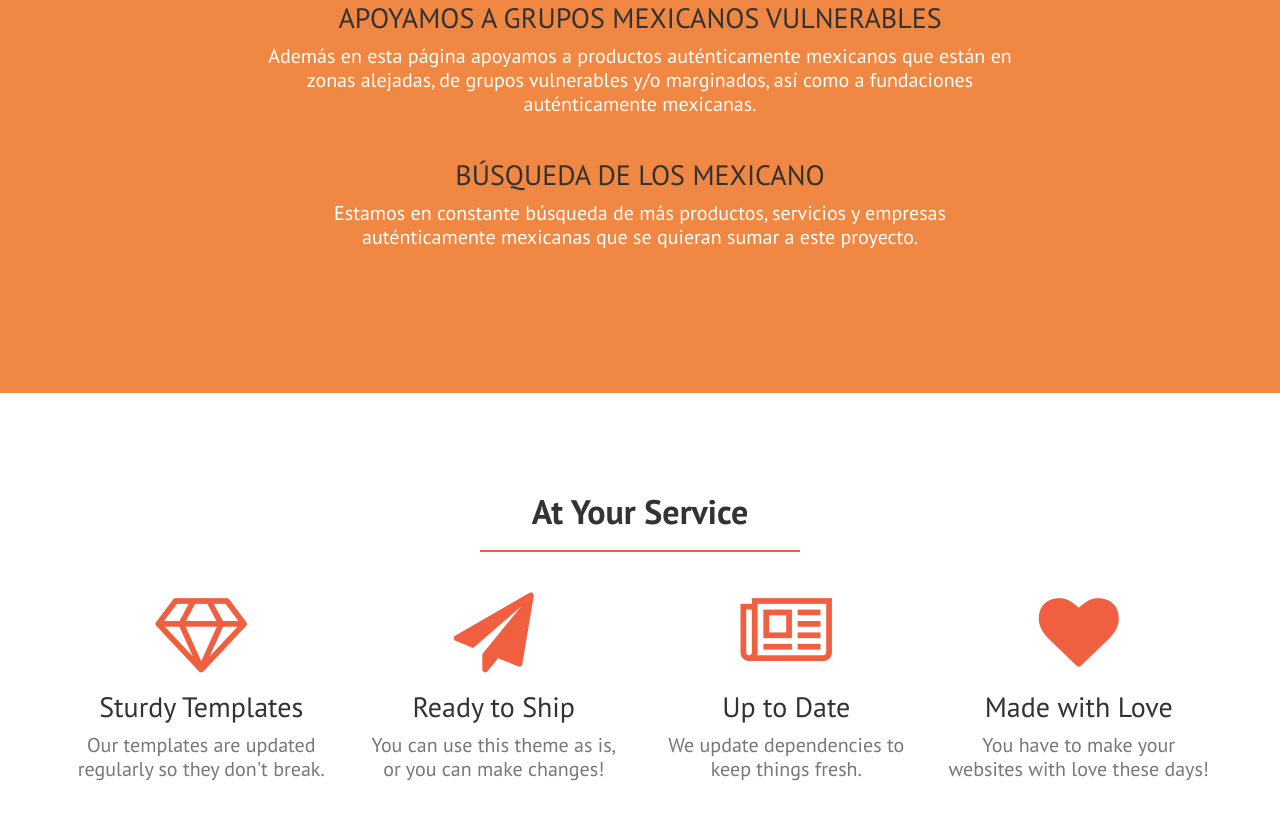
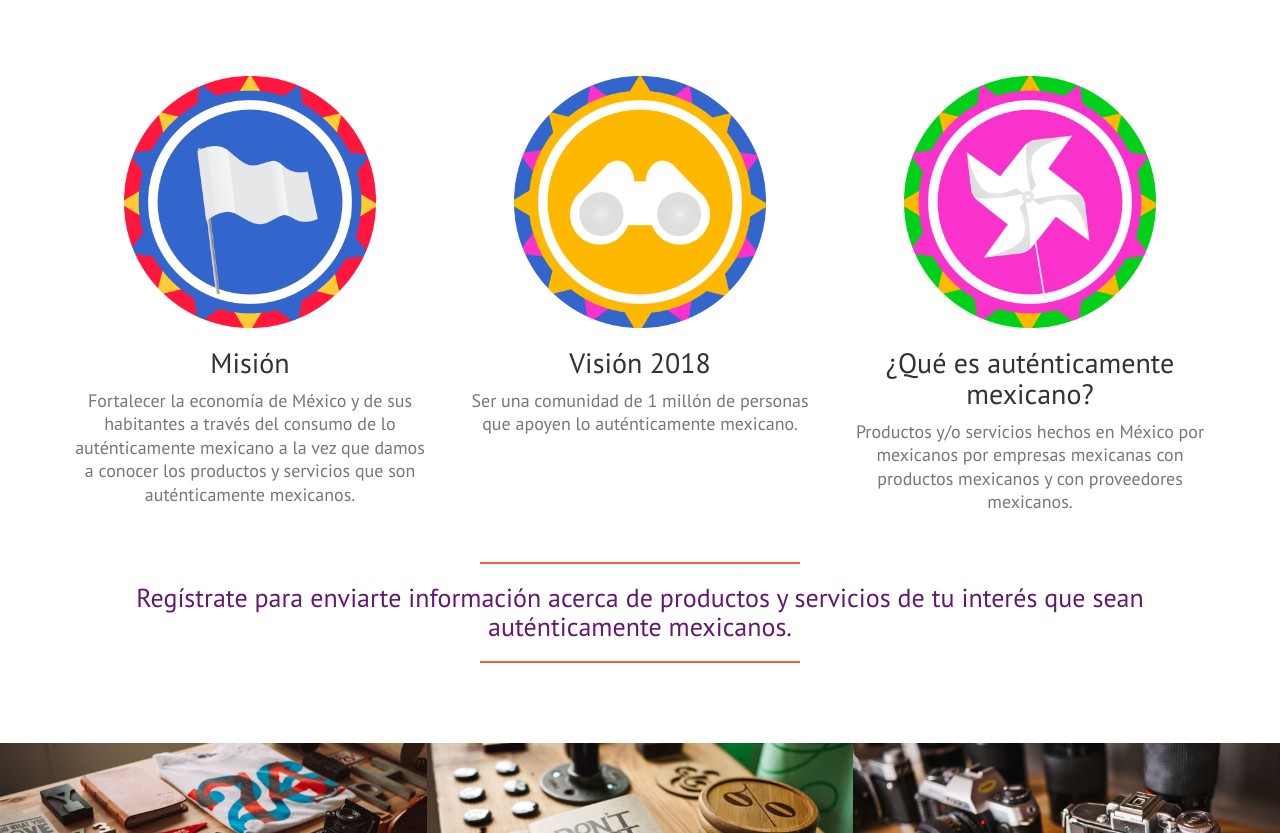
Before and after one commit to albertotaba/vamosmexico, a website: page index.html in a window 1280 px wide. Shown: the part 1427-2260 px from the top of the page. Drawn offline with nearby package versions, Linux system fonts and the light colour scheme.

Commit message:
Misión, visión

```diff
--- a/css/creative.css
+++ b/css/creative.css
@@ -42,7 +42,7 @@ h6 {
   font-family: 'PT Sans', sans-serif;
 }
 h1 {
-  font-size: 80px;
+  font-size: 100px;
   font-weight: 700;
 }
 h2 {
@@ -53,9 +53,13 @@ h3 {
   color: #323233;
   font-size: 28px;
 }
+h4 {
+  color: #641872;
+  font-size: 26px;
+}
 p {
-  font-size: 20px;
-  line-height: 1.2;
+  font-size: 18px;
+  line-height: 1.3;
   margin-bottom: 20px;
 }
 .bg-primary {
@@ -69,11 +73,24 @@ p {
   color: rgba(255, 255, 255, 0.7);
 }
 section {
-  padding: 100px 0;
+  padding: 60px 0;
 }
 aside {
   padding: 50px 0;
 }
+
+.peque{
+  width: 70%;
+  height: 70%;
+}
+
+
+/* ---- Imágenes Misión, visión, auténtico */
+.wrapper {
+   width: 100%;
+}
+
+/* ---- Imágenes Misión, visión, auténtico */
 .no-padding {
   padding: 0;
 }
@@ -121,6 +138,8 @@ aside {
 .navbar-default .nav > li.active > a:focus:hover {
   background-color: transparent;
 }
+
+/* ----RESOLUCIÓN 768---- */
 @media (min-width: 768px) {
   .navbar-default {
     background-color: transparent;
@@ -186,7 +205,7 @@ header .header-content .header-content-inner h1 {
   text-transform: uppercase;
   margin-top: 0;
   margin-bottom: 0;
-  font-size: 65px;
+  font-size: 90px;
 }
 header .header-content .header-content-inner hr {
   margin: 30px auto;
@@ -194,7 +213,7 @@ header .header-content .header-content-inner hr {
 header .header-content .header-content-inner p {
   font-weight: 300;
   color: rgba(255, 255, 255);
-  font-size: 24px;
+  font-size: 36px;
   margin-bottom: 50px;
 }
 @media (min-width: 768px) {
@@ -215,10 +234,10 @@ header .header-content .header-content-inner p {
     margin-right: auto;
   }
   header .header-content .header-content-inner h1 {
-    font-size: 55px;
+    font-size: 90px;
   }
   header .header-content .header-content-inner p {
-    font-size: 24px;
+    font-size: 36px;
     max-width: 80%;
     margin-left: auto;
     margin-right: auto;
@@ -231,6 +250,7 @@ header .header-content .header-content-inner p {
   max-width: 400px;
   margin: 50px auto 0;
 }
+/* ----RESOLUCIÓN 992----    */
 @media (min-width: 992px) {
   .service-box {
     margin: 20px auto 0;
@@ -285,6 +305,8 @@ header .header-content .header-content-inner p {
 .portfolio-box:focus {
   outline: none;
 }
+
+/* ----RESOLUCIÓN 768----    */
 @media (min-width: 768px) {
   .portfolio-box .portfolio-box-caption .portfolio-box-caption-content .project-category {
     font-size: 16px;
--- a/index.html
+++ b/index.html
@@ -8,6 +8,7 @@
     <meta name="viewport" content="width=device-width, initial-scale=1">
     <meta name="description" content="">
     <meta name="author" content="">
+    <link rel="icon" type="image/png" href="img/vmx.jpg">
 
     <title>Vamos México</title>
 
@@ -49,13 +50,13 @@
             <div class="collapse navbar-collapse" id="bs-example-navbar-collapse-1">
                 <ul class="nav navbar-nav navbar-right">
                     <li>
-                        <a class="page-scroll" href="#about">¿Qué es Vamos México?</a>
+                        <a class="page-scroll" href="#somos">¿Qué es Vamos México?</a>
                     </li>
                     <li>
-                        <a class="page-scroll" href="#services">Registro</a>
+                        <a class="page-scroll" href="#registro">Registro</a>
                     </li>
                     <li>
-                        <a class="page-scroll" href="#portfolio">Contacto</a>
+                        <a class="page-scroll" href="#contacto">Contacto</a>
                     </li>
                 </ul>
             </div>
@@ -67,22 +68,22 @@
     <header>
         <div class="header-content">
             <div class="header-content-inner">
-                <h1 id="homeHeading">VAMOS MÉXICO</h1>
+                <h1 id="homeheading">VAMOS MÉXICO</h1>
                 <hr>
                 <p>Apoyamos lo auténticamente mexicano</p>
-                <a href="#about" class="btn btn-primary btn-xl page-scroll">Conoce más</a>
+                <a href="#somos" class="btn btn-primary btn-xl page-scroll">Conoce más</a>
             </div>
         </div>
     </header>
 
-    <section class="bg-primary" id="about">
+    <section class="bg-primary" id="somos">
         <div class="container">
             <div class="row">
                 <div class="col-lg-8 col-lg-offset-2 text-center">
                     <h2 class="section-heading">¿QUÉ ES VAMOS MÉXICO?</h2>
                     <hr class="purple">
                     <br>
-                    <h3 class="section-heading">SAQUEMOS ADELANTE A NUESTRO HERMOSO PAÍS</h2>
+<!--                     <h3 class="section-heading">SAQUEMOS ADELANTE A NUESTRO HERMOSO PAÍS</h2>
                         <p>Es una página con el objetivo de apoyar a México, en la cual daremos a conocer productos y servicios auténticamente mexicanos.<br> <br>
                     <h3 class="section-heading">CONSUME LO MEXICANO</h2>
                         <p>Sabemos que no todo lo que normalmente consumimos es auténticamente mexicano, es por ello que también nos enfocamos a apoyar a las empresas que quieran ser auténticamente mexicanas a lograrlo. <br> <br>
@@ -92,56 +93,70 @@
                         <p>Además en esta página apoyamos a productos auténticamente mexicanos que están en zonas alejadas, de grupos vulnerables y/o marginados, así como a fundaciones auténticamente mexicanas.  <br> <br>
                     <h3 class="section-heading">BÚSQUEDA DE LOS MEXICANO</h2>
                         <p>Estamos en constante búsqueda de más productos, servicios y empresas auténticamente mexicanas que se quieran sumar a este proyecto. <br> <br>
+                    </p> -->
+                    <p>
+                    Una página con el objetivo de apoyar a México, en la cual daremos a conocer productos y servicios auténticamente mexicanos. Con el fin de sacar adelante a nuestro hermoso país. <br> <br>
+                    Sabemos que no todo lo que normalmente consumimos es auténticamente mexicano, es por ello que también nos enfocamos a apoyar a las empresas que quieran ser auténticamente mexicanas a lograrlo. <br> <br>
+                    Así mismo impulsamos las empresas auténticamente mexicanas de reciente creación y promoveremos la creación de más empresas auténticamente mexicanas. <br> <br>
+                    Además en esta página apoyamos a productos auténticamente mexicanos que están en zonas alejadas, de grupos vulnerables y/o marginados, así como a fundaciones auténticamente mexicanas. <br> <br>
+                    Estamos en constante búsqueda de más productos, servicios y empresas auténticamente mexicanas que se quieran sumar a este proyecto.
+
                     </p>
                 </div>
             </div>
         </div>
     </section>
 
-    <section id="services">
+    <section id="registro">
         <div class="container">
             <div class="row">
-                <div class="col-lg-12 text-center">
-                    <h2 class="section-heading">At Your Service</h2>
-                    <hr class="primary">
-                </div>
+                <div class="col-lg-12 text-center"></div>
             </div>
         </div>
         <div class="container">
             <div class="row">
-                <div class="col-lg-3 col-md-6 text-center">
+                <div class="col-lg-4 col-md-4 text-center">
                     <div class="service-box">
-                        <i class="fa fa-4x fa-diamond text-primary sr-icons"></i>
-                        <h3>Sturdy Templates</h3>
-                        <p class="text-muted">Our templates are updated regularly so they don't break.</p>
+                        <div class="wrapper">
+                            <img src="img/vamos-mexico-mision.png" class="img-responsive peque center-block" alt="Vamos México Mision" />
+                        </div>
+                        <h3>Misión</h3>
+                        <p class="text-muted">Fortalecer la economía de México y de sus habitantes a través del consumo de lo auténticamente mexicano a la vez que damos a conocer los productos y servicios que son auténticamente mexicanos.</p>
                     </div>
                 </div>
-                <div class="col-lg-3 col-md-6 text-center">
+                <div class="col-lg-4 col-md-4 text-center">
                     <div class="service-box">
-                        <i class="fa fa-4x fa-paper-plane text-primary sr-icons"></i>
-                        <h3>Ready to Ship</h3>
-                        <p class="text-muted">You can use this theme as is, or you can make changes!</p>
+                        <div class="wrapper">
+                            <img src="img/vamos-mexico-vision.png" class="img-responsive peque center-block" alt="Vamos México Vision" />
+                        </div>
+                        <h3>Visión 2018</h3>
+                        <p class="text-muted">Ser una comunidad de 1 millón de personas que apoyen lo auténticamente mexicano.</p>
                     </div>
                 </div>
-                <div class="col-lg-3 col-md-6 text-center">
+                <div class="col-lg-4 col-md-4 text-center">
                     <div class="service-box">
-                        <i class="fa fa-4x fa-newspaper-o text-primary sr-icons"></i>
-                        <h3>Up to Date</h3>
-                        <p class="text-muted">We update dependencies to keep things fresh.</p>
+                        <div class="wrapper">
+                            <img src="img/vamos-mexico-autenticamente-mexicano.png" class="img-responsive peque center-block" alt="Vamos México Autentico" />
+                        </div>
+                        <h3>¿Qué es auténticamente mexicano?</h3>
+                        <p class="text-muted">Productos y/o servicios hechos en México por mexicanos por empresas mexicanas con productos mexicanos y con proveedores mexicanos.</p>
                     </div>
                 </div>
-                <div class="col-lg-3 col-md-6 text-center">
-                    <div class="service-box">
-                        <i class="fa fa-4x fa-heart text-primary sr-icons"></i>
-                        <h3>Made with Love</h3>
-                        <p class="text-muted">You have to make your websites with love these days!</p>
-                    </div>
+        <div class="container">
+            <div class="row">
+                <div class="col-lg-12 col-md-12 text-center">
+                    <br>
+                    <hr>
+                    <h4 class="section-heading">Regístrate para enviarte información acerca de productos y servicios de tu interés que sean auténticamente mexicanos.</h4>
+                    <hr>
                 </div>
             </div>
         </div>
+    </div>
+
     </section>
 
-    <section class="no-padding" id="portfolio">
+    <section class="no-padding" id="contacto">
         <div class="container-fluid">
             <div class="row no-gutter popup-gallery">
                 <div class="col-lg-4 col-sm-6">
```
Also changed, not shown: img/vamos-mexico-autenticamente-mexicano.png (added), img/vamos-mexico-mision.png (added), img/vamos-mexico-vision.png (added), img/vmx.jpg (added).
